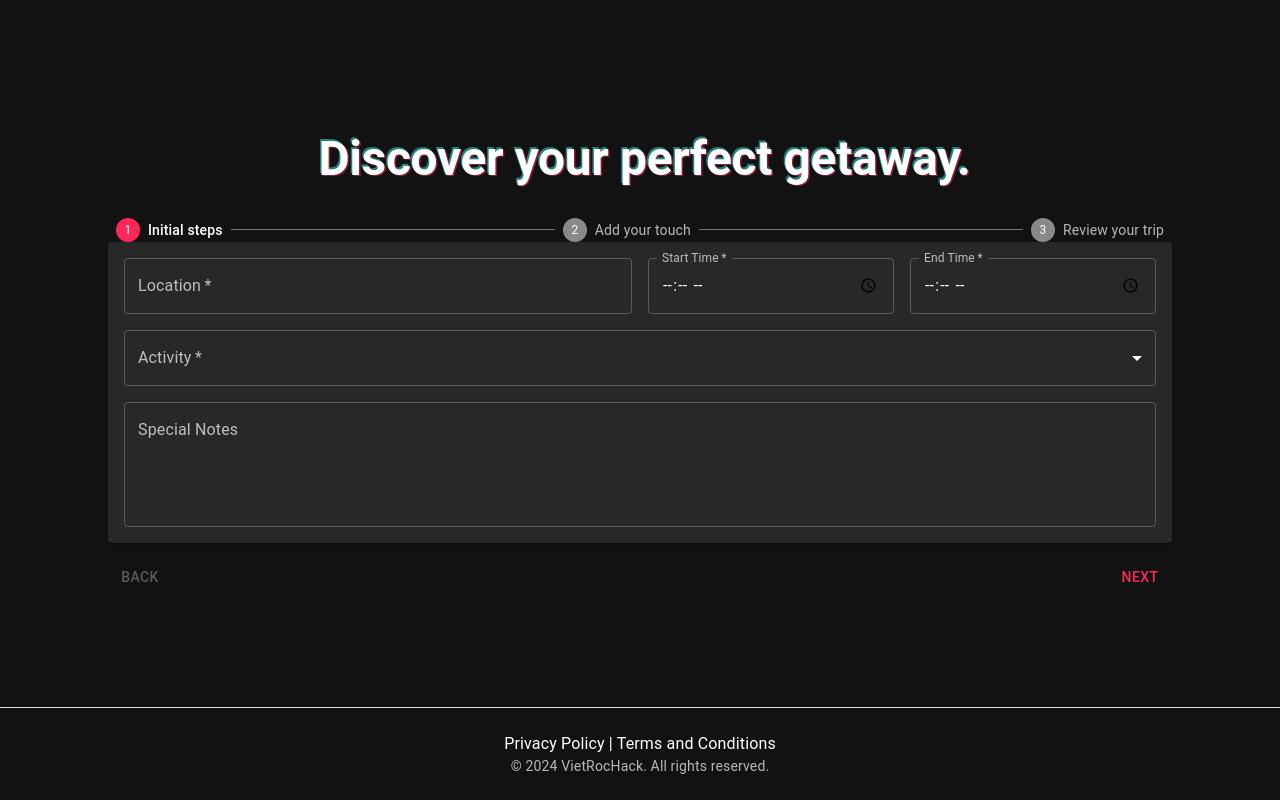
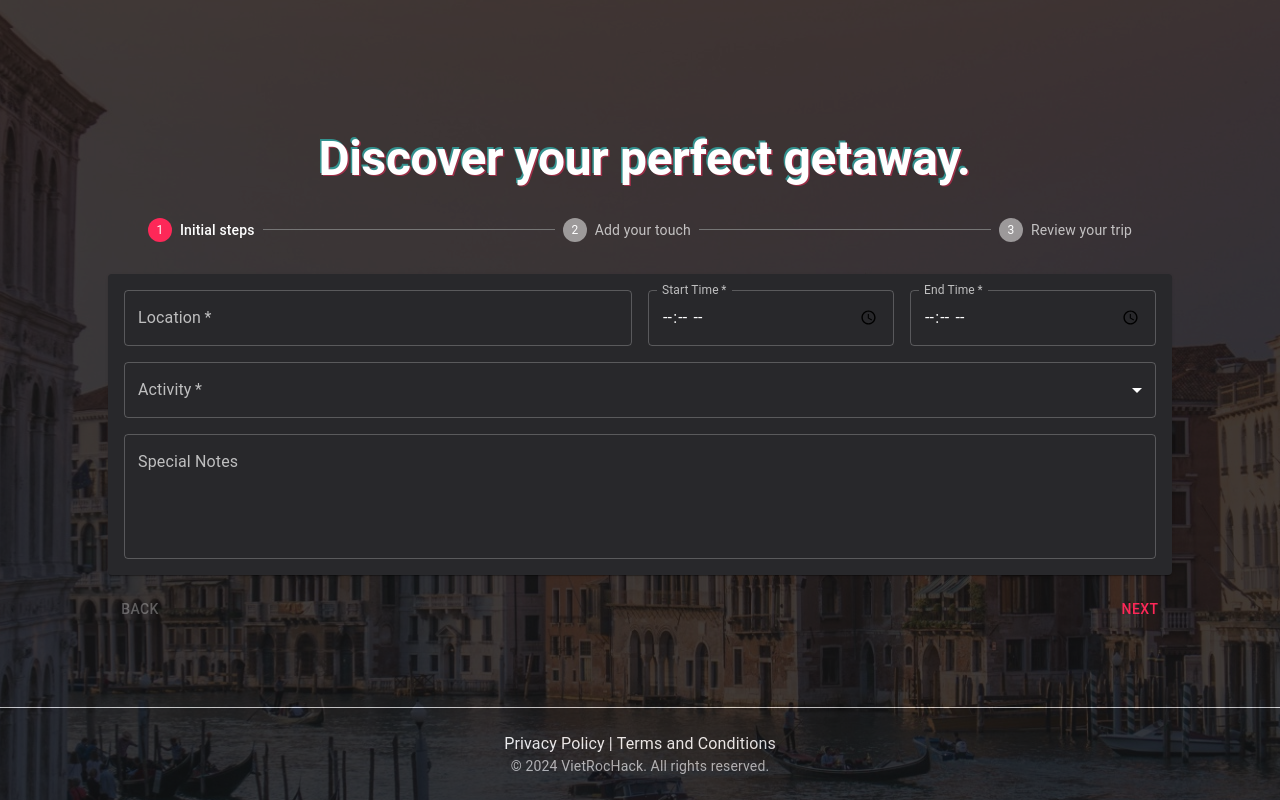
Before and after one commit to VietRocHack/TripPlanner-frontend, a React (Vite) app: page /create-trip in a window 1280 px wide. Built offline with nearby package versions, Linux system fonts and the light colour scheme.

Commit message:
Fix up background zindex and add empty case for tripsum

```diff
--- a/src/components/Stepper/CustomHorizontalStepper.tsx
+++ b/src/components/Stepper/CustomHorizontalStepper.tsx
@@ -31,7 +31,7 @@ export default function CustomHorizontalStepper({
   return (
     <>
       <Box sx={{ width: "100%" }}>
-        <Stepper activeStep={activeStep}>
+        <Stepper activeStep={activeStep} sx={{ margin: 4 }}>
           {steps.map((label) => {
             return (
               <Step key={label}>
--- a/src/components/TripSummary/TripSummary.tsx
+++ b/src/components/TripSummary/TripSummary.tsx
@@ -32,7 +32,7 @@ export default function TripSummary({ videos, tripInfo }: TripSummaryProps) {
       <Box sx={{ marginBottom: 2 }}>
         <Typography variant="h6">I'll be going to</Typography>
         <Typography variant="h4" fontWeight="bold" color="primary">
-          {tripInfo.location}
+          {tripInfo.location ? tripInfo.location : "Anywhere, lol"}
         </Typography>
       </Box>
       <Box sx={{ marginBottom: 2 }}>
@@ -50,7 +50,9 @@ export default function TripSummary({ videos, tripInfo }: TripSummaryProps) {
       <Box sx={{ marginBottom: 2 }}>
         <Typography variant="h6">My vibes are</Typography>
         <Typography variant="h5" fontWeight="bold" color="primary">
-          {tripInfo.activityTags.join(", ")}
+          {tripInfo.activityTags.length > 0
+            ? tripInfo.activityTags.join(", ")
+            : "Anything!"}
         </Typography>
       </Box>
       {tripInfo.comments !== "" && (
--- a/src/pages/FormScreen/FormScreen.tsx
+++ b/src/pages/FormScreen/FormScreen.tsx
@@ -1,19 +1,14 @@
-// import React, { useState } from "react";
-// import "./GetStartedScreen.css";
-
-import ImageBackground from "../../components/Background/Background";
 import { useState } from "react";
 import CustomHorizontalStepper from "../../components/Stepper/CustomHorizontalStepper";
 import Catchphrase from "../HomeScreen/Catchphrase";
 import { TikTokVideoObject, TripInfo } from "../../utils/types";
 import FormPartTwo from "./FormPartTwo";
 
-import bgImage from "../../assets/wallpaper.jpg";
-
 import "./FormScreen.css";
 import { Box, Grid } from "@mui/material";
 import FormPartOne from "./FormPartOne";
 import FormPartThree from "./FormPartThree";
+import ImageBackground from "../../components/Background/Background";
 
 // interface Time{
 //   hour: number
@@ -35,10 +30,12 @@ export default function FormScreen() {
 
   return (
     <>
-      {/* <ImageBackground backgroundUrl={bgImage} opacity={0.2} /> */}
-
       <Box className="main-content">
-        <Grid container spacing={2}>
+        <ImageBackground
+          backgroundUrl={"/src/assets/background.jpeg"}
+          opacity={0.2}
+        />
+        <Grid container spacing={2} sx={{ zIndex: 1 }}>
           <Grid item xs={0} md={1}></Grid>
           <Grid item xs={12} md={10}>
             <Catchphrase />
```
Also changed, not shown: src/main.tsx (+5 -24 lines), src/pages/FormScreen/FormSubmitGenerate.tsx (added).
